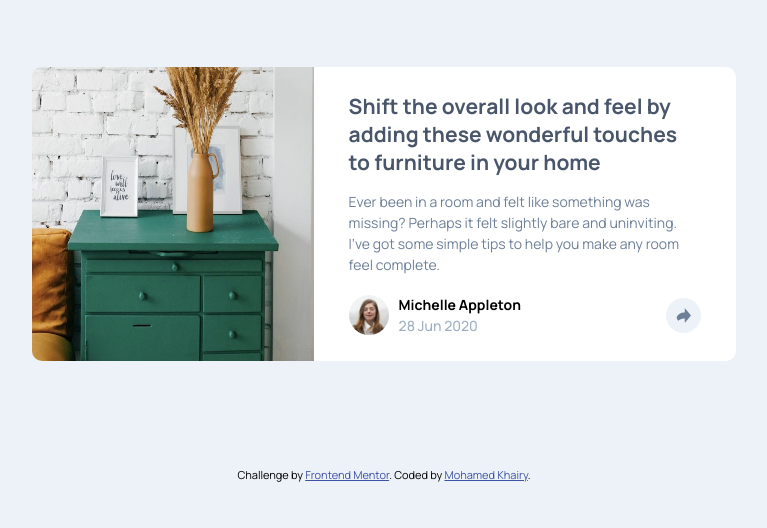
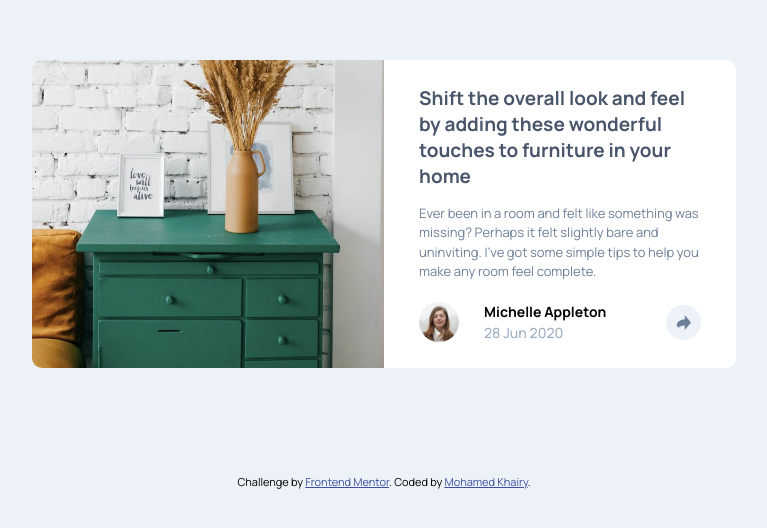
Before and after one commit to mo7amed5hairy/-Article-preview-component, a plain HTML site: page index.html in a window 1280 px wide. Shown: the part 126-654 px from the top of the page, without its empty margins (256-1023 px from the left). Drawn offline with Linux system fonts and the light colour scheme.

Commit message:
Update style.css
upload style css

```diff
--- a/style.css
+++ b/style.css
@@ -36,13 +36,13 @@ body
 
 .article > img
 {
-    width: 40%;
+    width: 50%;
     border-top-left-radius: 10px;
     border-bottom-left-radius: 10px;
 }
 .article > .article-content
 {
-    width: 60%;
+    width: 50%;
     background-color: #fff;
     padding: 25px 35px;
     border-top-right-radius: 10px;
@@ -63,7 +63,7 @@ body
     display: flex;
     justify-content: center;
     align-items: center;
-    gap: 10px;
+    gap: 25px;
 }
 
 
@@ -88,7 +88,7 @@ body
 
 .article > .article-content > h1
 {
-    font-size: 21px;
+    font-size: 19px;
   font-weight: 700;
   color: var(--VeryDarkGrayishBlue);
   margin-bottom: 10px;
@@ -96,7 +96,7 @@ body
 
 .article > .article-content > p
 {
-    font-size: 14px;
+    font-size: 13px;
     font-weight: 400;
     color: var(--DesaturatedDarkBlue);
     margin: 15px 0px;
@@ -137,7 +137,7 @@ main > .share-article
 
   main > .share-article.active
   {
-    top: -145px;
+    top: -180px;
     visibility: visible;
   }
 
```
